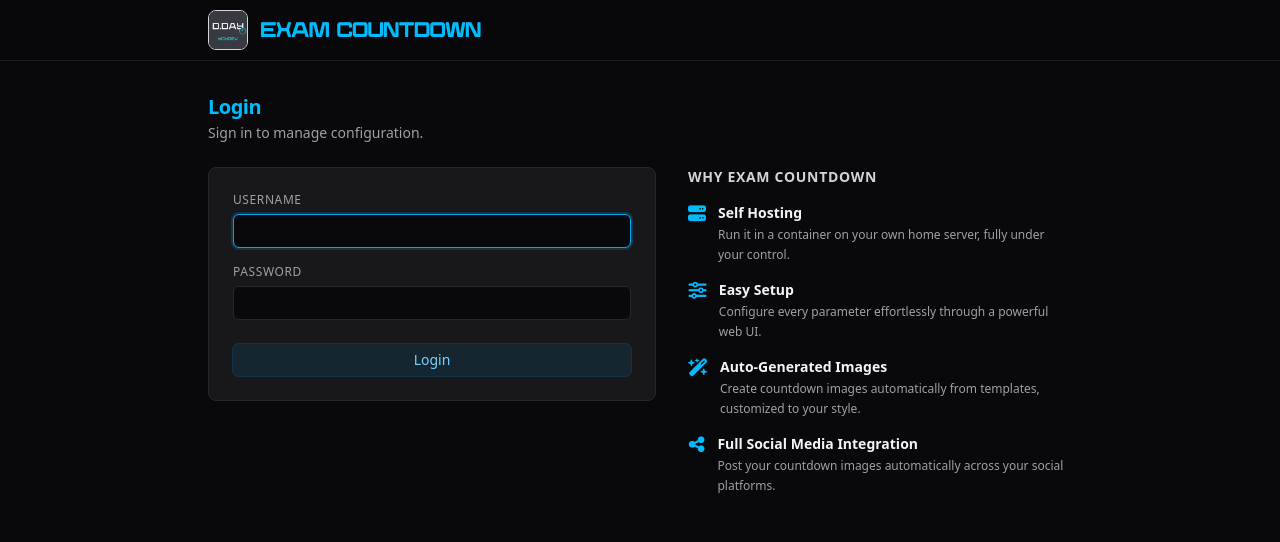
After one commit to ycy-0510/exam-countdown, a Python web app: template src/web/templates/login.html in a window 1280 px wide. The commit adds this page. Shown: the top 542 px of the page. Run offline with Jinja, Linux system fonts and the light colour scheme; the template is opened without the code that fills it, so the values that code supplies are empty.

Commit message:
feat: add login protection to protect local netword attack

```diff
--- a/pyproject.toml
+++ b/pyproject.toml
@@ -6,8 +6,10 @@ readme = "README.md"
 requires-python = ">=3.12"
 dependencies = [
     "apscheduler>=3.11.2",
+    "bcrypt>=5.0.0",
     "cloudinary>=1.44.2",
     "fastapi>=0.136.1",
+    "itsdangerous>=2.2.0",
     "jinja2>=3.1.6",
     "minify-html>=0.18.1",
     "pillow>=12.2.0",
--- a/src/web/templates/base.html
+++ b/src/web/templates/base.html
@@ -35,6 +35,7 @@
             <img src="/static/icon.png" alt="Icon" class="w-10 h-10 rounded-lg border border-zinc-300">
             <span class="text-xl font-semibold text-sky-400 mr-3 tracking-tight">Exam Countdown</span>
 
+            {% if request.session.get("user") %}
             <!-- Humber button -->
             <button id="nav-toggle" type="button" data-state="closed"
                 class="sm:hidden ml-auto w-9 h-9 rounded-md text-zinc-400 hover:text-zinc-200 hover:bg-zinc-800/50 transition flex items-center justify-center group">
@@ -64,7 +65,9 @@
                 {{ nav_link("/config", "Config") }}
                 {{ nav_link("/logs", "Logs") }}
                 {{ nav_link("/test", "Test") }}
+                {{ nav_link("/logout","Logout")}}
             </div>
+            {% endif %}
         </div>
     </nav>
     <main class="max-w-4xl mx-auto px-4 py-8">
@@ -96,6 +99,7 @@
         const navLink = document.getElementById('nav-link');
         const navToggleIcon = document.getElementById('nav-toggle-icon');
 
+        if (navToggle && navLink) {
             navToggle.addEventListener('click', e => {
                 e.stopPropagation();
                 const isOpen = navToggle.dataset.state === 'open';
@@ -110,6 +114,7 @@
                     navToggle.dataset.state = 'closed';
                 }
             })
+        }
     </script>
 </body>
 
--- /dev/null
+++ b/src/web/templates/login.html
@@ -0,0 +1,57 @@
+{% extends "base.html" %}
+{% block title %}Login | Exam Countdown{% endblock %}
+
+{% block content %}
+
+{% macro benefit(icon, title, description) %}
+<div class="flex items-start gap-3 mb-4">
+    <i class="{{ icon }} text-sky-400 text-lg mt-0.5 w-5 text-center"></i>
+    <div>
+        <div class="text-sm font-semibold text-zinc-100">{{ title }}</div>
+        <div class="text-xs text-zinc-400 mt-0.5 leading-relaxed">{{ description }}</div>
+    </div>
+</div>
+{% endmacro %}
+
+<div class="mb-6">
+    <h1 class="text-xl font-semibold text-sky-400 tracking-tight">Login</h1>
+    <p class="text-sm text-zinc-400 mt-0.5">Sign in to manage configuration.</p>
+</div>
+
+<div class="md:flex md:gap-8 md:items-start">
+    <section class="bg-zinc-900 rounded-lg border border-zinc-800 p-6 max-w-md w-full mx-auto md:mx-0">
+        <form method="post" action="/login" class="flex flex-col gap-4">
+            <div>
+                <label for="username" class="block text-xs font-medium text-zinc-400 uppercase tracking-wider mb-1.5">
+                    Username
+                </label>
+                <input type="text" id="username" name="username" required autofocus autocomplete="username" class="w-full rounded-md bg-zinc-950 border border-zinc-800 text-zinc-100 px-3 py-1.5 text-sm
+                            focus:border-sky-500 focus:ring-2 focus:ring-sky-500/20 focus:outline-none transition">
+            </div>
+
+            <div>
+                <label for="password" class="block text-xs font-medium text-zinc-400 uppercase tracking-wider mb-1.5">
+                    Password
+                </label>
+                <input type="password" id="password" name="password" required autocomplete="current-password" class="w-full rounded-md bg-zinc-950 border border-zinc-800 text-zinc-100 px-3 py-1.5 text-sm
+                            focus:border-sky-500 focus:ring-2 focus:ring-sky-500/20 focus:outline-none transition">
+            </div>
+
+            <button type="submit" class="mt-2 px-3 py-1.5 rounded-md bg-sky-500/10 text-sky-300 ring-1 ring-sky-500/20
+                            hover:bg-sky-500/15 text-sm font-medium transition">
+                Login
+            </button>
+        </form>
+    </section>
+
+    <div class="hidden md:block flex-1">
+        <h2 class="text-sm font-semibold text-zinc-300 uppercase tracking-wider mb-4">
+            Why Exam Countdown
+        </h2>
+        {{ benefit("fa-solid fa-server", "Self Hosting", "Run it in a container on your own home server, fully under your control.") }}
+        {{ benefit("fa-solid fa-sliders", "Easy Setup", "Configure every parameter effortlessly through a powerful web UI.") }}
+        {{ benefit("fa-solid fa-wand-magic-sparkles", "Auto-Generated Images", "Create countdown images automatically from templates, customized to your style.") }}
+        {{ benefit("fa-solid fa-share-nodes", "Full Social Media Integration", "Post your countdown images automatically across your social platforms.") }}
+    </div>
+</div>
+{% endblock %}
```
Also changed, not shown: src/web/app.py (+50 -14 lines), src/web/auth.py (added, +22 -0 lines), src/web/routes/auth.py (added, +42 -0 lines), 2 other files. Lines whose indentation alone changed are shown as unchanged.
